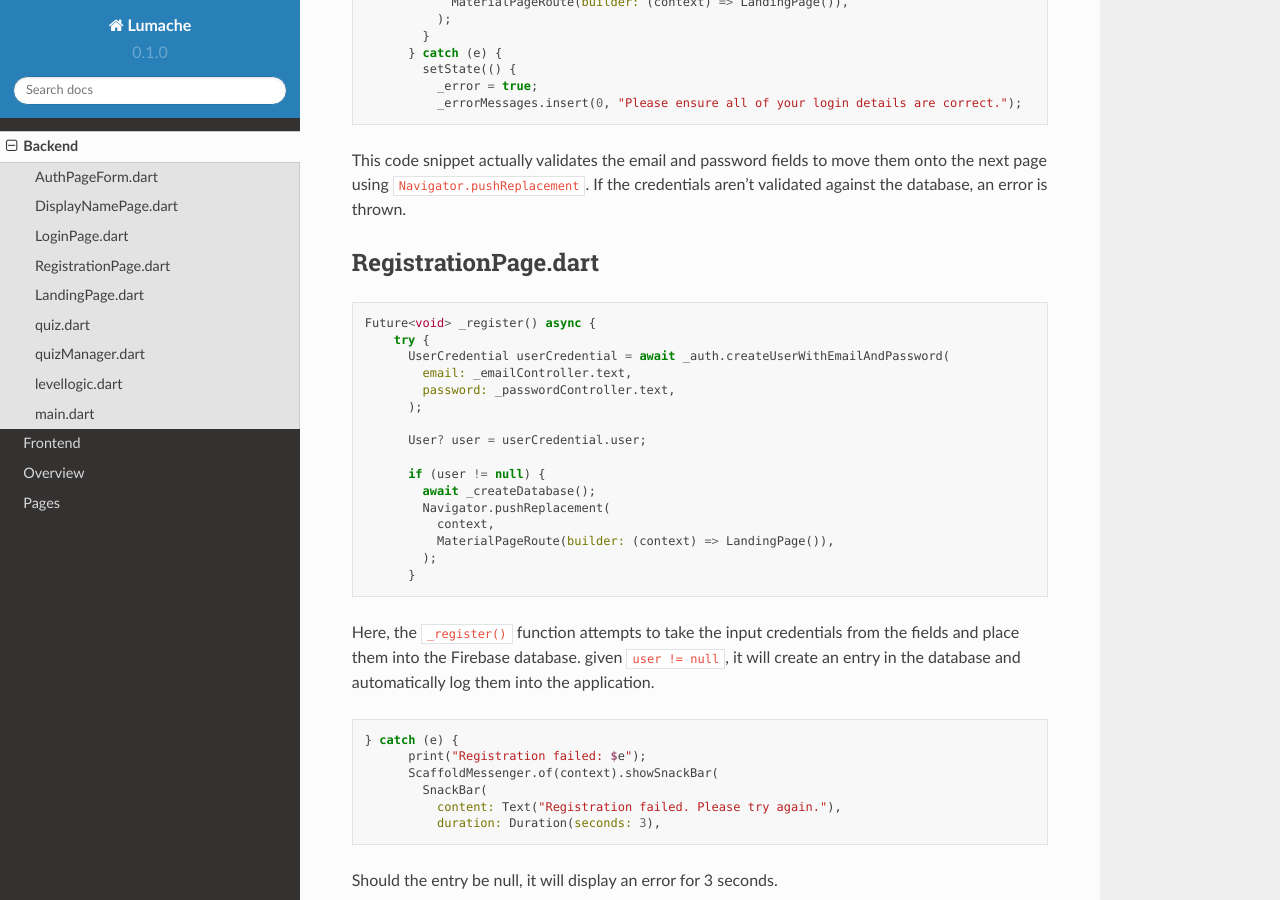
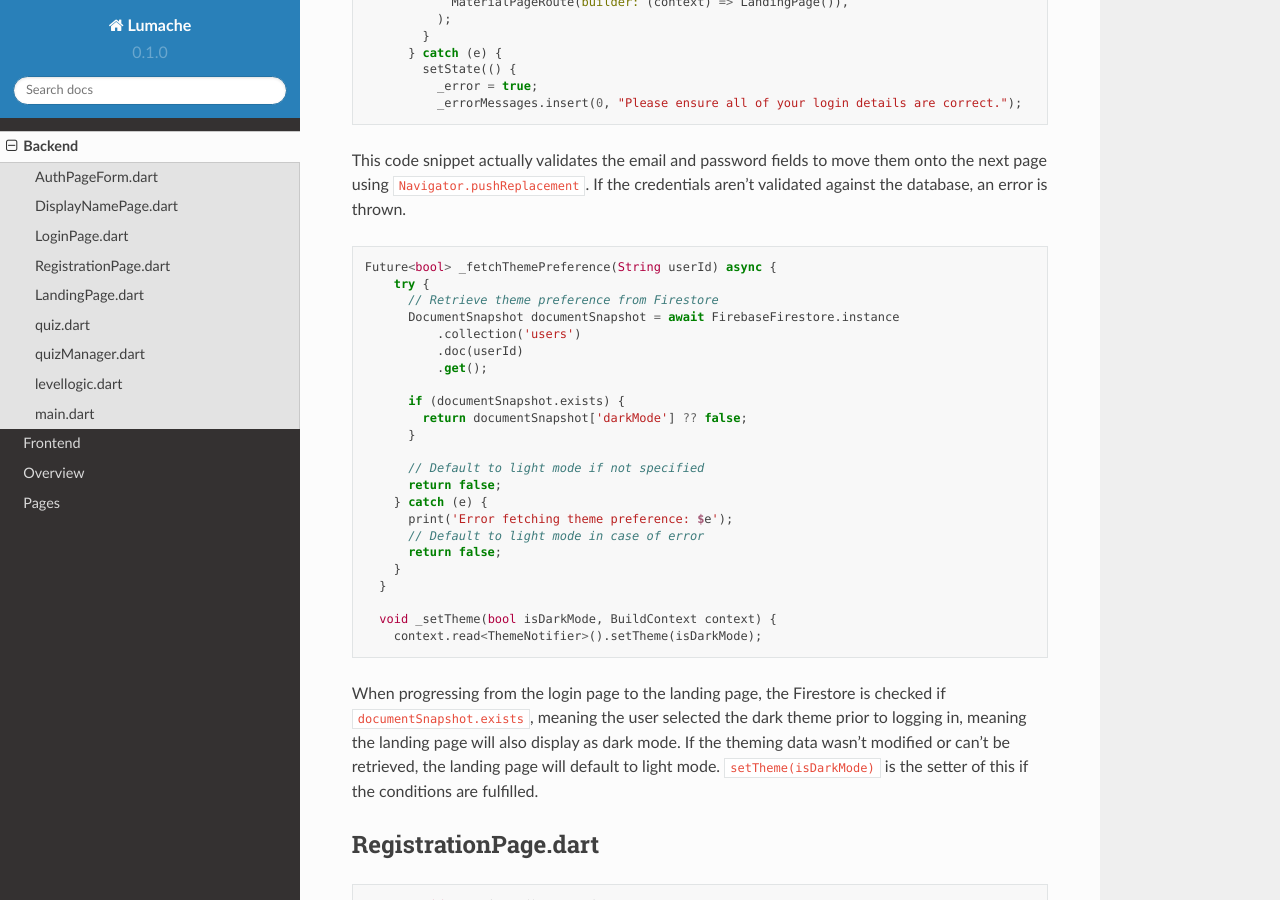
Before and after one commit to SETAP-Education/readthedocs, a Sphinx documentation site: the page built from docs/source/backend.rst, in a window 1280 px wide and 900 px high, scrolled down 3863 px. Built offline with Sphinx 7.4.7 and the Read the Docs theme 2.0.0, drawn with Linux system fonts in a browser that asks for light colours.

Commit message:
Update backend.rst
login page backend done

```diff
--- a/docs/source/backend.rst
+++ b/docs/source/backend.rst
@@ -189,6 +189,34 @@ This is the code that checks that the email format is in acceptable paramaters a
              _errorMessages.insert(0, "Please ensure all of your login details are correct.");
 
 This code snippet actually validates the email and password fields to move them onto the next page using ``Navigator.pushReplacement``. If the credentials aren't validated against the database, an error is thrown.
+
+.. code-block:: dart
+
+   Future<bool> _fetchThemePreference(String userId) async {
+       try {
+         // Retrieve theme preference from Firestore
+         DocumentSnapshot documentSnapshot = await FirebaseFirestore.instance
+             .collection('users')
+             .doc(userId)
+             .get();
+
+         if (documentSnapshot.exists) {
+           return documentSnapshot['darkMode'] ?? false;
+         }
+
+         // Default to light mode if not specified
+         return false;
+       } catch (e) {
+         print('Error fetching theme preference: $e');
+         // Default to light mode in case of error
+         return false;
+       }
+     }
+
+     void _setTheme(bool isDarkMode, BuildContext context) {
+       context.read<ThemeNotifier>().setTheme(isDarkMode);
+
+When progressing from the login page to the landing page, the Firestore is checked if ``documentSnapshot.exists``, meaning the user selected the dark theme prior to logging in, meaning the landing page will also display as dark mode. If the theming data wasn't modified or can't be retrieved, the landing page will default to light mode. ``setTheme(isDarkMode)`` is the setter of this if the conditions are fulfilled.
 
 .. _Registration Page:
 
```
